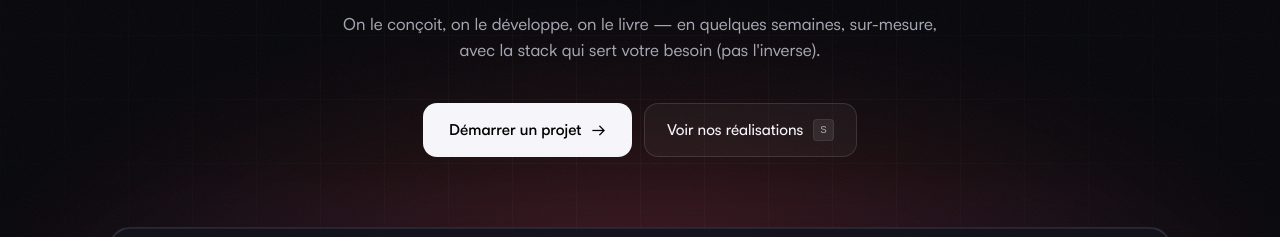
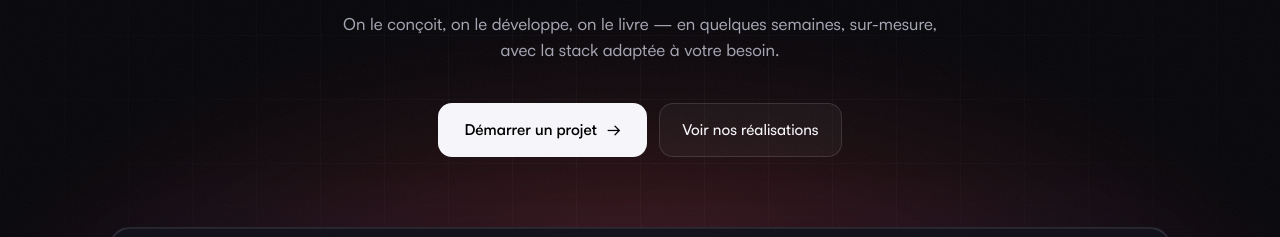
Before and after one commit to webinti/webinti-v2, an Astro site in the folder site/: page / in a window 1280 px wide. Shown: the part 413-650 px from the top of the page. Built offline with nearby package versions, Linux system fonts and the light colour scheme; Astro itself is replaced by a stand-in of ours.

Commit message:
Hero: drop fake-negation parenthetical + remove dead kbd-S indicator on CTA

```diff
--- a/site/src/pages/index.astro
+++ b/site/src/pages/index.astro
@@ -185,12 +185,12 @@ const jsonLd = [
 
         <p class="hero-sub">
           On le conçoit, on le développe, on le livre — en quelques semaines, sur-mesure,
-          avec la stack qui sert votre besoin (pas l'inverse).
+          avec la stack adaptée à votre besoin.
         </p>
 
         <div class="hero-ctas">
           <a href="https://rdv.webinti.com/tim/parlons-de-votre-projet" target="_blank" rel="noopener" class="btn-primary">Démarrer un projet <span>→</span></a>
-          <a href="/showcase/" class="btn-ghost">Voir nos réalisations <kbd>S</kbd></a>
+          <a href="/showcase/" class="btn-ghost">Voir nos réalisations</a>
         </div>
 
         <div class="hero-visual">
```
